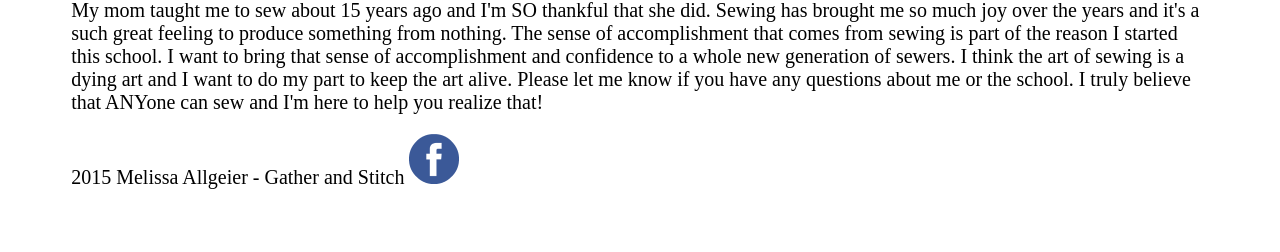
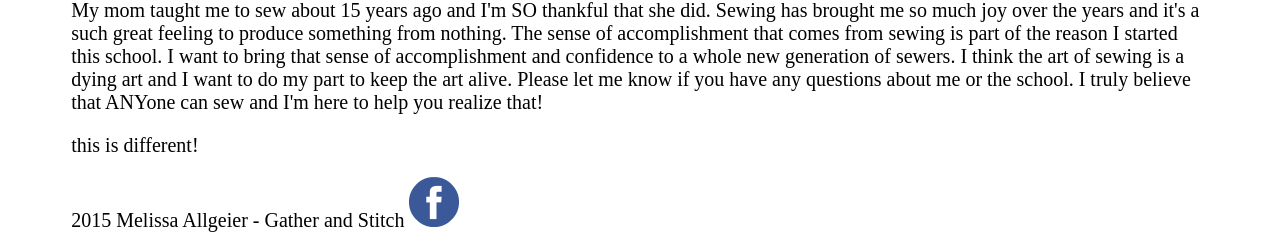
Before and after one commit to melegacy/Gather_and_Stitch_Website, a plain HTML site: page index.html in a window 1280 px wide. Shown: the part 942-1194 px from the top of the page. Before the commit the page ends 1151 px from the top, so only its background shows below. Drawn offline with Linux system fonts and the light colour scheme; a web font is replaced by a local one.

Commit message:
i added a paragaph on home page

```diff
--- a/index.html
+++ b/index.html
@@ -52,6 +52,10 @@
             <p>My mom taught me to sew about 15 years ago and I'm SO thankful that she did. Sewing has brought me so much joy over the years and it's a such great feeling to produce something from nothing. The sense of accomplishment that comes from sewing is part of the reason I started this school. I want to bring that sense of accomplishment and confidence to a whole new generation of sewers. I think the art of sewing is a dying art and I want to do my part to keep the art alive. Please let me know if you have any questions about me or the school. I truly believe that ANYone can sew and I'm here to help you realize that!</p>
         </section>
 
+      <div>
+      <p>this is different!</p>
+      </div>
+
 
 
 
```
